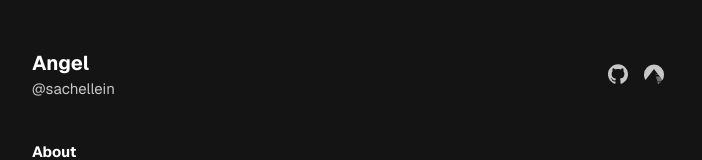
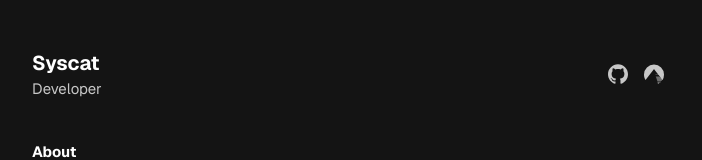
Before and after one commit to syscat29/www, a Vue app: page / in a window 1280 px wide. Shown: the top 160 px of the page, without its empty margins (288-990 px from the left). Built offline with nearby package versions, Linux system fonts and the light colour scheme.

Commit message:
chore(header): Replace name / subtitle

```diff
--- a/src/components/Header.vue
+++ b/src/components/Header.vue
@@ -8,8 +8,8 @@
     <div class="profile">
       <!-- <img src="https://avatars.githubusercontent.com/u/60985614?v=4" alt="Avatar" /> -->
       <div>
-        <h1>Angel</h1>
-        <p>@sachellein</p>
+        <h1>Syscat</h1>
+        <p>Developer</p>
       </div>
     </div>
 
```
